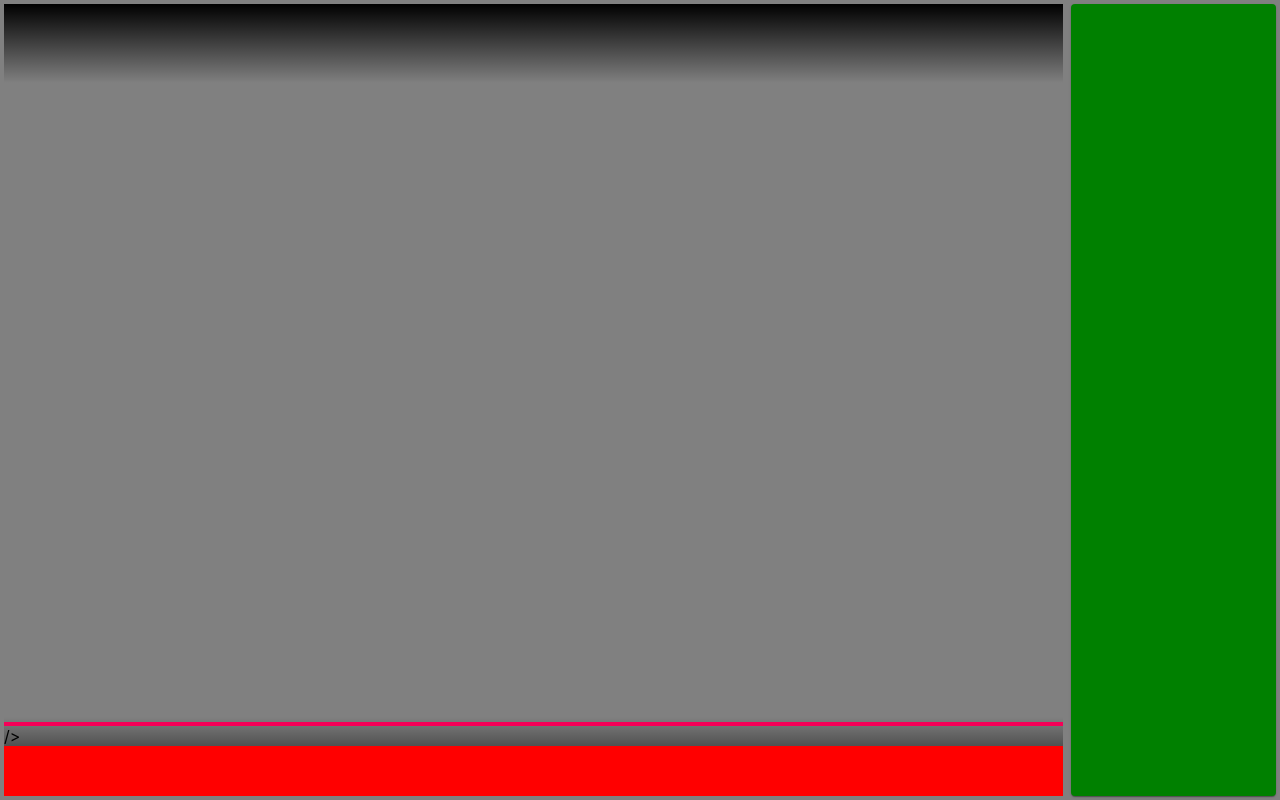
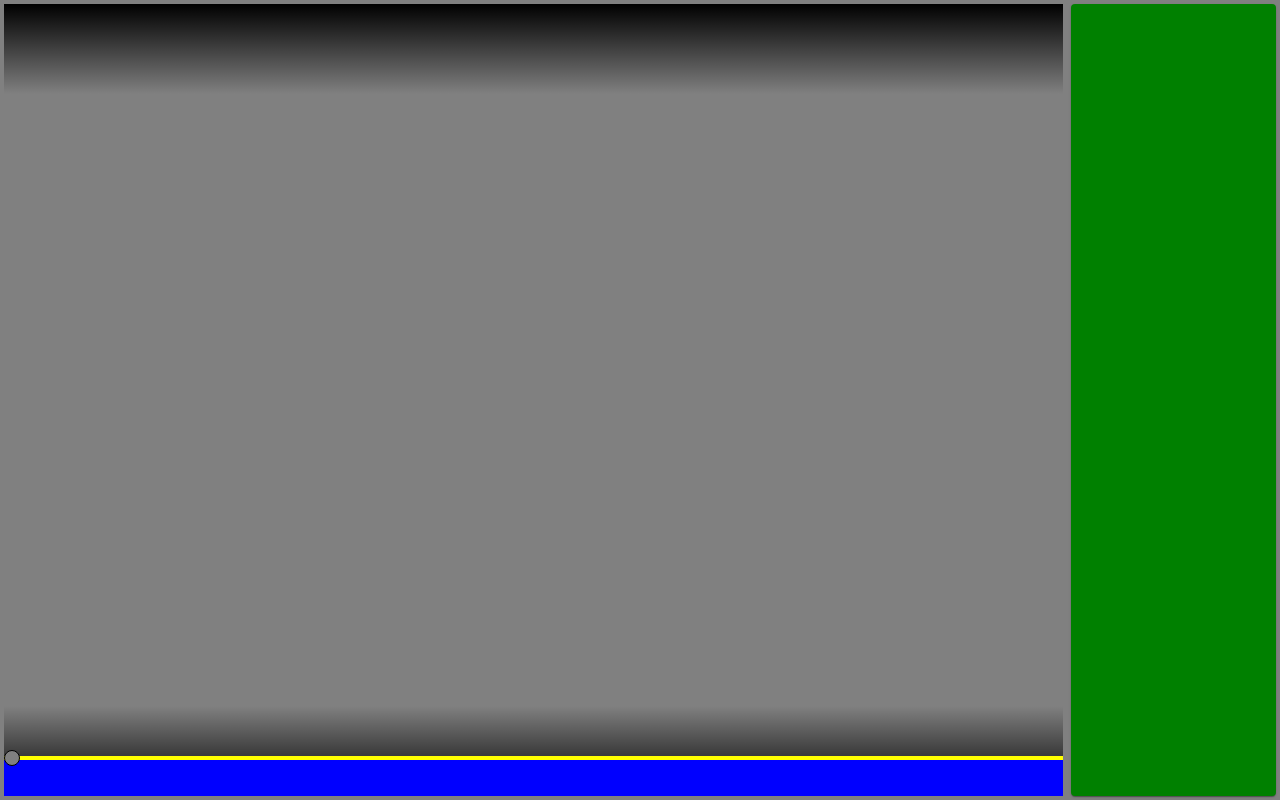
Before and after one commit to Romanxz/cool-player, a React (Create React App) app: page / in a window 1280 px wide. Built offline with nearby package versions, Linux system fonts and the light colour scheme.

Commit message:
some refactoring done, seeker range added

```diff
--- a/src/App.js
+++ b/src/App.js
@@ -3,8 +3,7 @@ import Grid from '@material-ui/core/Grid'
 import Root from './components/root'
 import ReactPlayer from 'react-player'
 import Chat from './components/chat'
-import Topbar from './components/topbar'
-import Controlpanel from './components/controlpanel'
+import Controlpanel from './components/playercontrols/controlpanel'
 
 class Coolplayer extends React.Component {
   state = {
@@ -85,45 +84,7 @@ class Coolplayer extends React.Component {
             <Chat />
           </Grid>
         </Grid>
-        <Grid
-          style={{
-            height: '100%',
-            width: '100%',
-            position: 'absolute',
-            top: '4px',
-            left: '4px',
-          }}
-          container
-          direction="row"
-          justify="center"
-          alignItems="center"
-          spacing={1}
-        >
-          <Grid
-            item
-            container
-            style={{ height: '100%' }}
-            direction="column"
-            justify="space-between"
-            alignItems="stretch"
-            lg={10}
-            md={9}
-            sm={12}
-            xs={12}
-          >
-            <Grid item style={{ height: '10%', width: '100%' }}>
-              <Topbar />
-            </Grid>
-            <Grid item style={{ height: '10%', width: '100%' }}>
-              <Controlpanel
-                played={played}
-                loaded={loaded}
-                duration={duration}
-              />
-            </Grid>
-          </Grid>
-          <Grid item style={{ height: '100%' }} lg={2} md={3} sm={12} xs={12} />
-        </Grid>
+        <Controlpanel played={played} loaded={loaded} duration={duration} />
       </Root>
     )
   }
--- a/src/components/controlpanel.js
+++ /dev/null
@@ -1,34 +0,0 @@
-import React from 'react'
-import { Grid, LinearProgress } from '@material-ui/core/'
-
-const normalise = (value, max) => (value * 100) / max
-
-const Controlpanel = ({ played, loaded, duration }) => {
-  return (
-    <Grid
-      container
-      style={{
-        position: 'relative',
-        background: 'linear-gradient(to bottom, transparent, black)',
-        height: '100%',
-        width: '100%',
-      }}
-      direction="column"
-      justify="flex-end"
-      alignItems="stretch"
-    >
-      <Grid item style={{ width: '100%' }}>
-        <LinearProgress
-          color="secondary"
-          variant="buffer"
-          value={normalise(played, duration)}
-          valueBuffer={normalise(loaded, duration)}
-        />
-        />
-      </Grid>
-      <Grid item style={{ width: '100%', height: 50, background: 'red' }} />
-    </Grid>
-  )
-}
-
-export default Controlpanel
--- /dev/null
+++ b/src/components/playercontrols/controlpanel.js
@@ -0,0 +1,65 @@
+import React from 'react'
+import { Grid } from '@material-ui/core/'
+import Progressbar from './progressbar'
+
+const Controlpanel = ({ played, loaded, duration }) => {
+  return (
+    <Grid //root grid
+      style={{
+        height: '100%',
+        width: '100%',
+        position: 'absolute',
+        top: '4px',
+        left: '4px',
+      }}
+      container
+      direction="row"
+      justify="center"
+      alignItems="center"
+      spacing={1}
+    >
+      <Grid // player box
+        item
+        container
+        style={{ height: '100%' }}
+        direction="column"
+        justify="space-between"
+        alignItems="stretch"
+        lg={10}
+        md={9}
+        sm={12}
+        xs={12}
+      >
+        <Grid // top bar
+          item
+          style={{
+            height: 90,
+            width: '100%',
+            background: 'linear-gradient(to bottom, black, transparent)',
+          }}
+        />
+        <Grid //controls bar
+          item
+          container
+          direction="column"
+          justify="flex-end"
+          alignItems="stretch"
+          style={{
+            height: 90,
+            width: '100%',
+            background: 'linear-gradient(to bottom, transparent, black)',
+          }}
+        >
+          <Grid item style={{ width: '100%', position: 'relative' }}>
+            <Progressbar played={played} loaded={loaded} duration={duration} />
+          </Grid>
+          <Grid item style={{ width: '100%', height: 40, background: 'blue' }} />
+        </Grid>
+      </Grid>
+
+      <Grid item style={{ height: '100%' }} lg={2} md={3} sm={12} xs={12} />
+    </Grid>
+  )
+}
+
+export default Controlpanel
--- /dev/null
+++ b/src/components/playercontrols/progressbar.js
@@ -0,0 +1,40 @@
+import React from 'react'
+import { makeStyles } from '@material-ui/styles'
+
+const Thumbstyles = {
+  appearance: 'none',
+  cursor: 'pointer',
+  height: 16,
+  width: 16,
+  borderRadius: '50%',
+  background: 'grey',
+  border: '1px solid black',
+}
+
+const useStyles = makeStyles({
+  seeker: {
+    position: 'absolute',
+    background: 'yellow',
+    height: 4,
+    width: '100%',
+    appearance: 'none',
+    top: -2,
+    left: -2,
+    '&::-webkit-slider-thumb': {
+      ...Thumbstyles,
+    },
+    '&::-moz-range-thumb': { ...Thumbstyles },
+    '&::-ms-thumb': { ...Thumbstyles },
+  },
+})
+
+const Progressbar = ({ played, loaded, duration }) => {
+  const classes = useStyles()
+  return (
+    <div>
+      <input className={classes.seeker} type="range" min={0} max={duration} value={played} />
+    </div>
+  )
+}
+
+export default Progressbar
--- a/src/components/topbar.js
+++ /dev/null
@@ -1,18 +0,0 @@
-import React from 'react'
-
-const Topbar = props => {
-  return (
-    <>
-      <div
-        style={{
-          position: 'relative',
-          background: 'linear-gradient(to bottom, black, transparent)',
-          height: '100%',
-          width: '100%',
-        }}
-      />
-    </>
-  )
-}
-
-export default Topbar
```
Also changed, not shown: package.json (+8 -0 lines), 2 other files (tests, documents, lock files or other folders).
